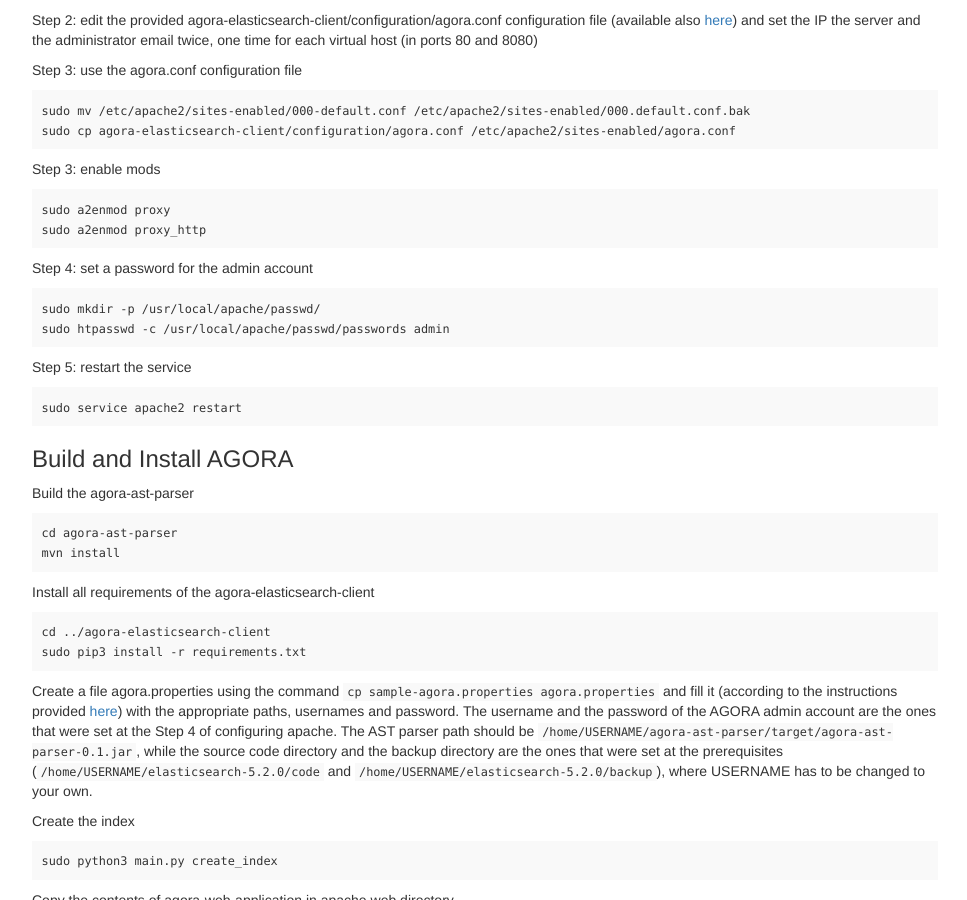
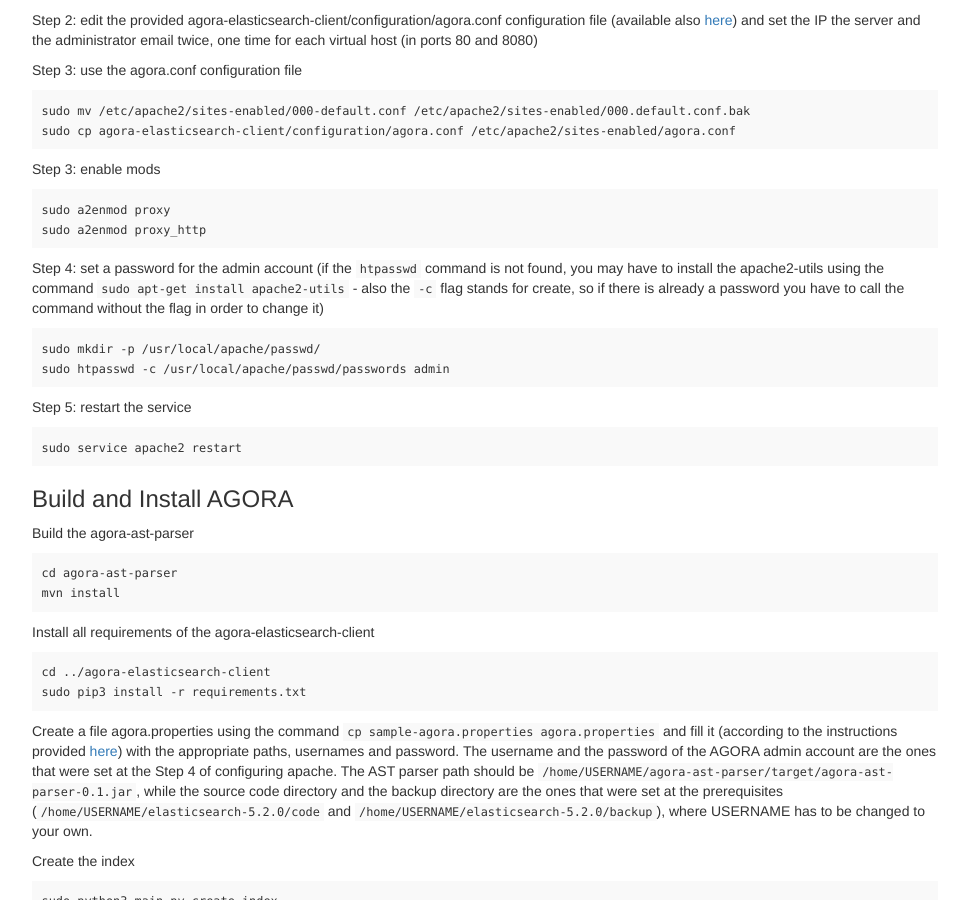
Before and after one commit to AuthEceSoftEng/agora, a Jekyll site: the page built from _posts/2017-06-20-installation-instructions.md, in a window 1280 px wide and 900 px high, scrolled down 1349 px. Shown: the whole window, without its empty margins (272-1239 px from the left). Built offline with Jekyll 4.4.1, drawn with Linux system fonts in a browser that asks for light colours.

Commit message:
Update installation instructions

````diff
--- a/_posts/2017-06-20-installation-instructions.md
+++ b/_posts/2017-06-20-installation-instructions.md
@@ -101,7 +101,7 @@ sudo a2enmod proxy
 sudo a2enmod proxy_http
 ```
 
-Step 4: set a password for the admin account
+Step 4: set a password for the admin account (if the `htpasswd` command is not found, you may have to install the apache2-utils using the command `sudo apt-get install apache2-utils` - also the `-c` flag stands for create, so if there is already a password you have to call the command without the flag in order to change it)
 
 ```
 sudo mkdir -p /usr/local/apache/passwd/
````
